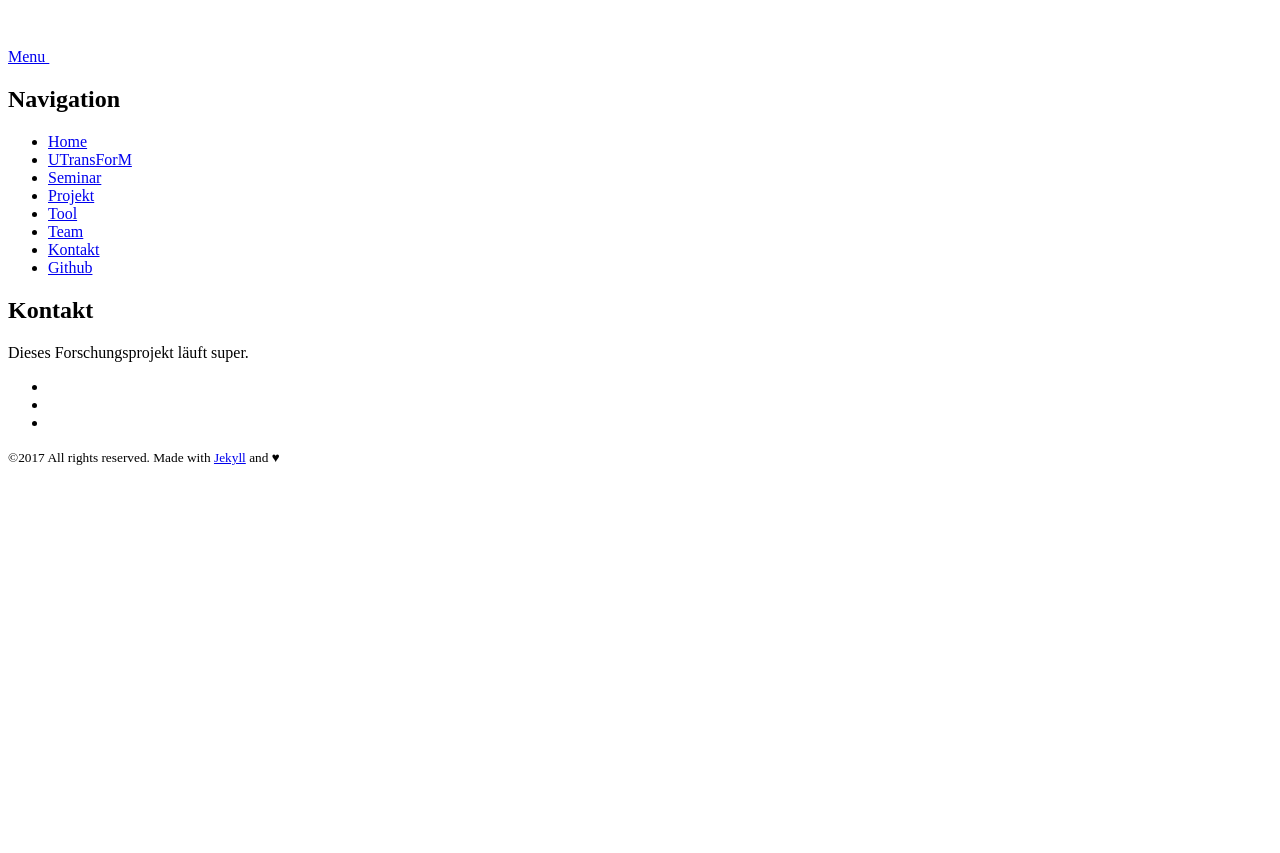
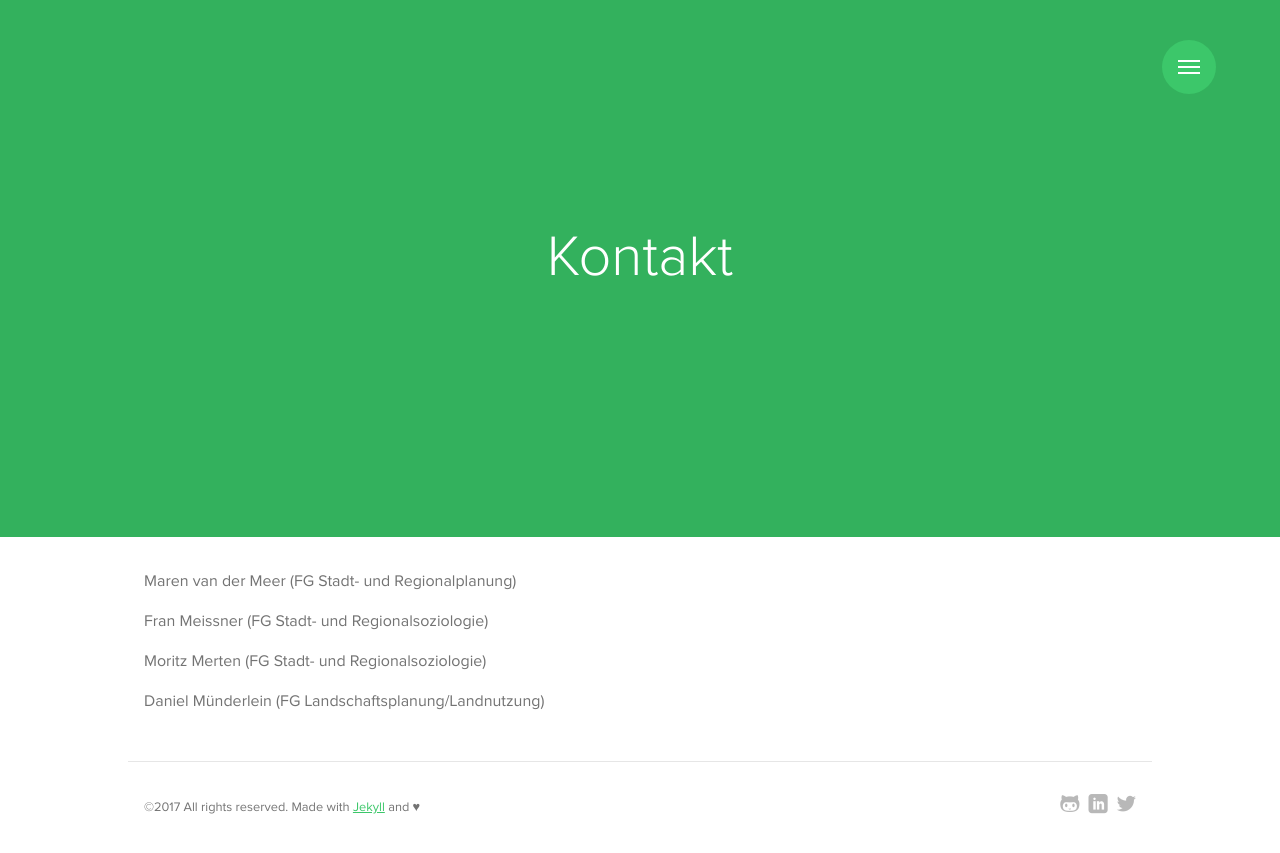
Before and after one commit to UTransForM/utransform.github.io, a Jekyll site: the page built from source/Kontakt.md, in a window 1280 px wide. Shown: the top 853 px of the page. Built offline with Jekyll 4.4.1, drawn with Linux system fonts in a browser that asks for light colours; some web fonts are replaced.

Commit message:
fehlersuche

```diff
--- a/source/Kontakt.md
+++ b/source/Kontakt.md
@@ -5,4 +5,10 @@ subtitle:
 permalink: /Kontakt/
 ---
 
-Dieses Forschungsprojekt läuft super.
+Maren van der Meer (FG Stadt- und Regionalplanung)
+
+Fran Meissner (FG Stadt- und Regionalsoziologie)
+
+Moritz Merten (FG Stadt- und Regionalsoziologie)
+
+Daniel Münderlein (FG Landschaftsplanung/Landnutzung)
--- a/source/assets/css/main.scss
+++ b/source/assets/css/main.scss
@@ -1,3 +1,5 @@
-
+---
+# Only the main Sass file needs front matter (the dashes are enough)
+---
 @charset "utf-8";
 @import "main";
--- a/source/index.html
+++ b/source/index.html
@@ -4,6 +4,7 @@ body_class: home-intro
 ---
 
 <section class="intro">
+  {% include navbar.html %}
 
   <div class="intro-in">
 
```
Also changed, not shown: 1 other file.
